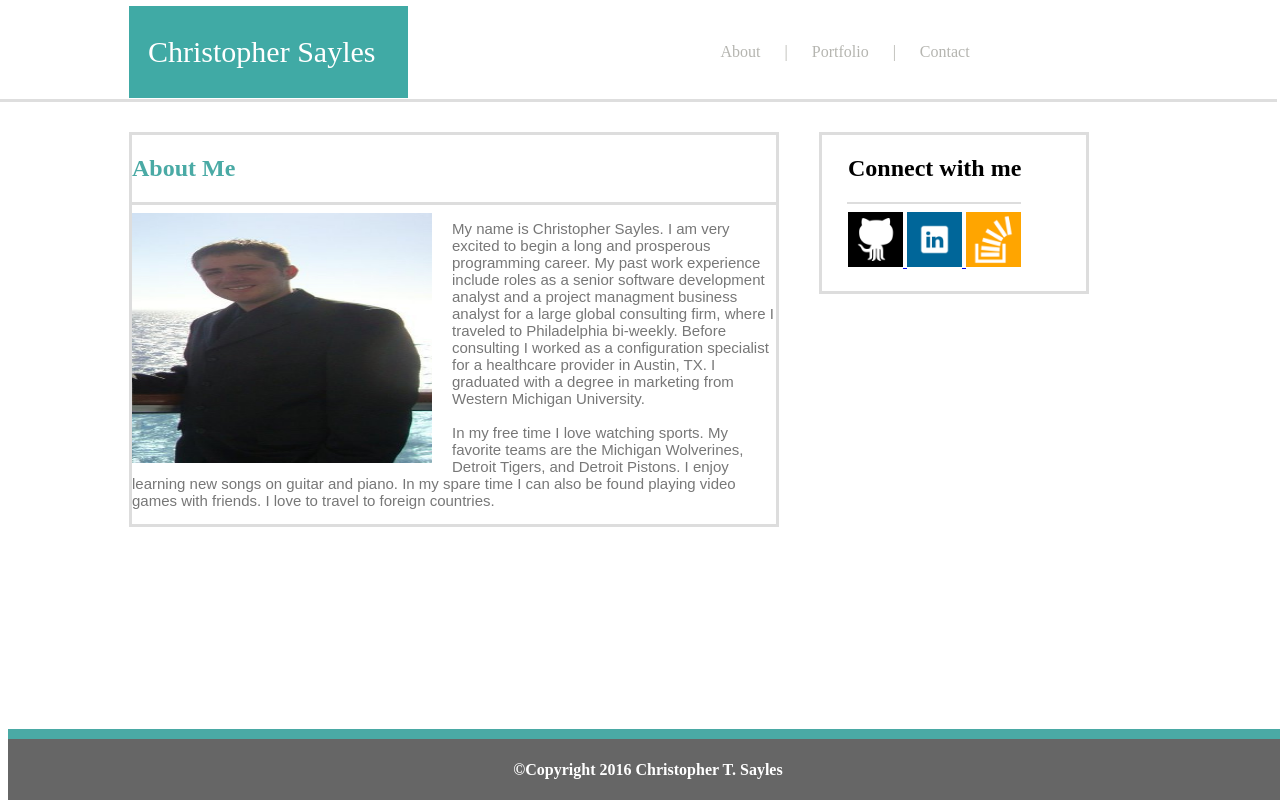
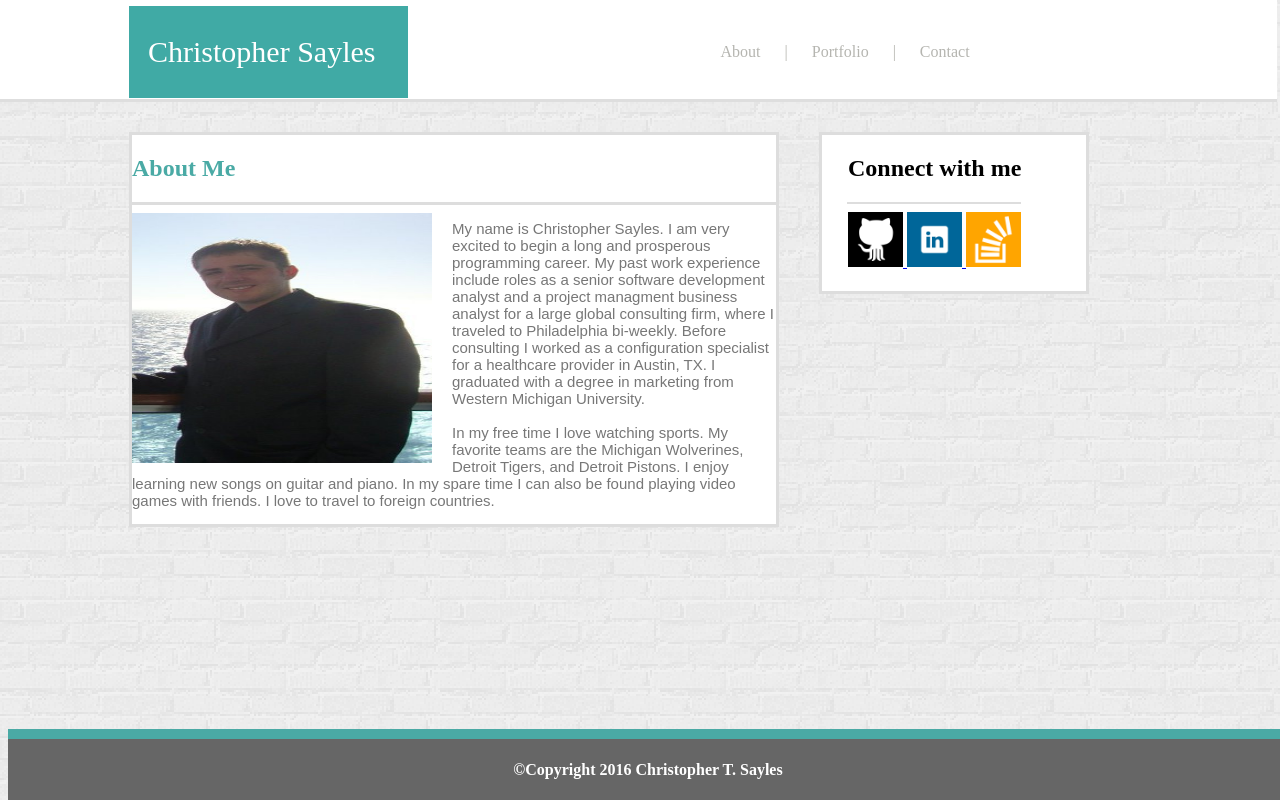
Before and after one commit to ChrisSayles/Basic-Portfolio, a PHP site: page / in a window 1280 px wide. Run offline with PHP 8.4, Linux system fonts and the light colour scheme.

Commit message:
updated background image in css

```diff
--- a/assets/css/style.css
+++ b/assets/css/style.css
@@ -3,6 +3,10 @@
     font-size: 15px;
     font-family: "Arial","Helvetica Neue","Helvetica","sans-serif";
 
+}
+
+body {
+    background-image: url("../images/brickwallbackground.png");
 }
 
 #aboutmemain {
--- a/index.html
+++ b/index.html
@@ -14,7 +14,7 @@
 <!--Body-->
 <Body>
 <!--Background-->
-<body background="file:///Users/chrissayles/Desktop/Basic-Portfolio/assets/images/brickwallbackground.png">
+
 <!--Wrapper-->
 <!--Nesting two divs for the top header section-->
 <div class="topdivsection">
```
